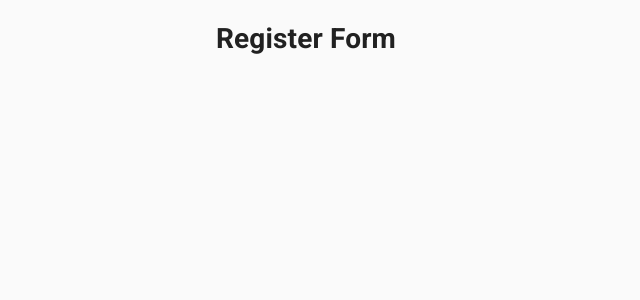
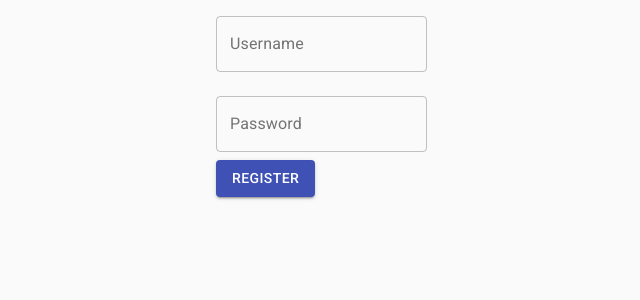
Before and after one commit to daveskull81/coffee-recipe-tracker-front-end, a React (Create React App) app: page /register in a window 1280 px wide. Shown: the top 300 px of the page, without its empty margins (148-788 px from the left). Built offline with nearby package versions, Linux system fonts and the light colour scheme.

Commit message:
implement register form with error handling

```diff
--- a/src/components/Auth/Register.js
+++ b/src/components/Auth/Register.js
@@ -1,10 +1,78 @@
-import React from 'react';
+import React, { useState } from 'react';
+import { TextField, Button } from '@material-ui/core';
+import apiRequest from '../../utils/apiRequest';
+import { useCookies } from 'react-cookie';
+import { useHistory } from 'react-router-dom';
 
 function Register() {
+
+  const history = useHistory();
+  const userCookieLabel = process.env.REACT_APP_USER_COOKIE_NAME;
+  const [ user, setUser ] = useState({ username: '', password: '' });
+  // eslint-disable-next-line
+  const [ cookies, setCookie ] = useCookies([userCookieLabel]);
+  const [ isError , setIsError ] = useState(false);
+
+  const handleChange = e => {
+    if (isError) {
+      setIsError(false);
+    }
+    setUser({ ...user, [e.target.name]: e.target.value });
+  };
+
+  const onSubmit = e => {
+    e.preventDefault();
+
+    apiRequest()
+      .post('/auth/register', user)
+      .then(res => {
+        setCookie(userCookieLabel, res.data, { path: '/' });
+        history.push('/home');
+      })
+      .catch(err => {
+        if (err.response.data.error.includes('UNIQUE')) {
+          setIsError(true);
+        } else {
+          alert('There was an error registering your account. Please wait and try again.');
+        };
+      });
+  };
+
   return (
-    <div>
-      <h1>Register Form</h1>
-    </div>
+    <form onSubmit={onSubmit}>
+      <div>
+        <TextField
+          id='username'
+          label='Username'
+          name='username'
+          variant='outlined'
+          margin='normal'
+          value={user.username}
+          onChange={handleChange}
+          error={isError}
+          helperText={isError ? 'That username is taken. Choose another username.' : ''}
+        />
+      </div>
+      <div>
+        <TextField
+          id='password'
+          label='Password'
+          type='password'
+          name='password'
+          variant='outlined'
+          margin='normal'
+          value={user.password}
+          onChange={handleChange}
+        />
+      </div>
+      <Button
+        variant='contained'
+        color='primary'
+        type='submit'
+      >
+        Register
+      </Button>
+    </form>
   );
 }
 
```
